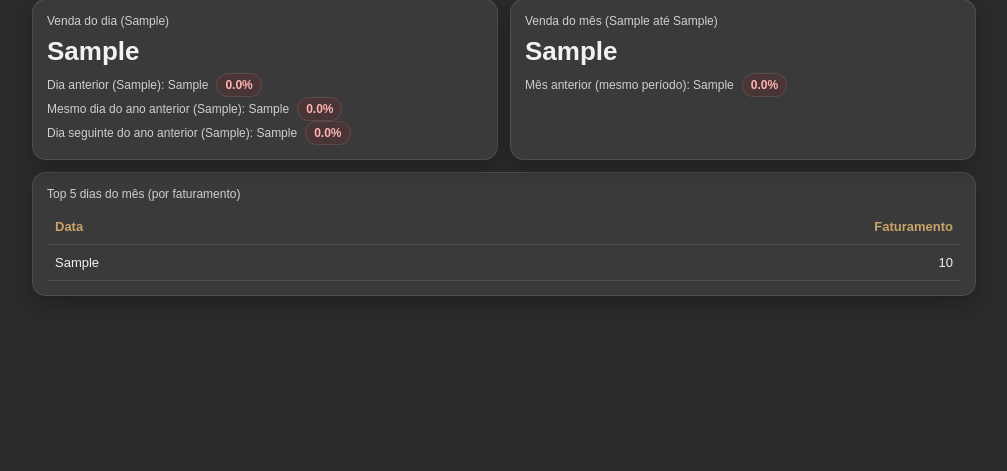
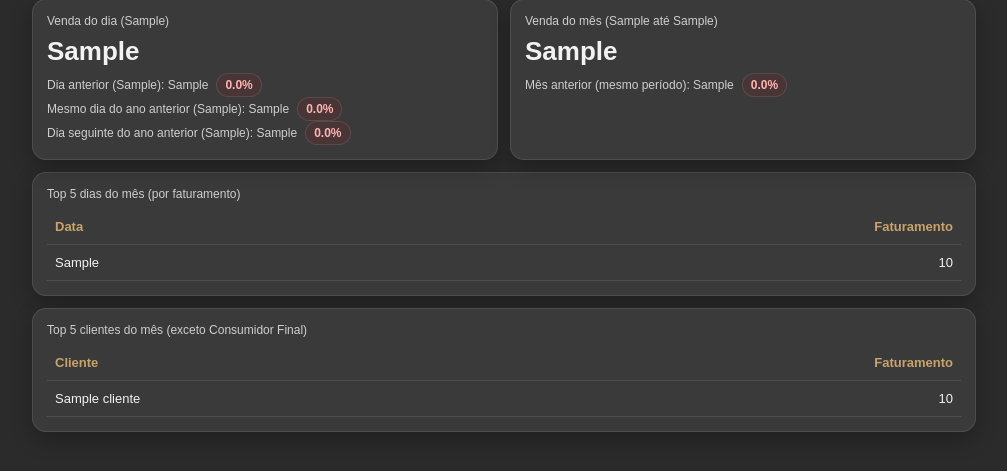
Before and after one commit to amandacostafashion/painel-vendas, a Flask app: template templates/dashboard.html in a window 1280 px wide. Shown: the part 121-592 px from the top of the page, without its empty margins (136-1143 px from the left). Run offline with Flask 3, Linux system fonts and the light colour scheme; the template is opened without the code that fills it: most values are stand-ins (such as "Sample title", 1, 10 or a date in 2020).

Commit message:
Update dashboard.html

```diff
--- a/templates/dashboard.html
+++ b/templates/dashboard.html
@@ -3,6 +3,10 @@
 <head>
   <meta charset="utf-8">
   <meta name="viewport" content="width=device-width, initial-scale=1">
+
+  <!-- Auto-refresh a cada 5 minutos (300s) -->
+  <meta http-equiv="refresh" content="300">
+
   <title>{{ title }}</title>
   <link rel="stylesheet" href="{{ url_for('static', filename='style.css') }}">
 </head>
@@ -92,7 +96,7 @@
 
     </section>
 
-    <!-- ===== TOP 5 ===== -->
+    <!-- ===== TOP 5 DIAS ===== -->
     <section class="card mt">
       <div class="label">Top 5 dias do mês (por faturamento)</div>
 
@@ -114,6 +118,28 @@
       </table>
     </section>
 
+    <!-- ===== TOP 5 CLIENTES ===== -->
+    <section class="card mt">
+      <div class="label">Top 5 clientes do mês (exceto Consumidor Final)</div>
+
+      <table class="table">
+        <thead>
+          <tr>
+            <th>Cliente</th>
+            <th style="text-align:right;">Faturamento</th>
+          </tr>
+        </thead>
+        <tbody>
+          {% for r in top_clientes %}
+            <tr>
+              <td>{{ r["Cliente"] }}</td>
+              <td style="text-align:right;">{{ r["valor_fmt"] }}</td>
+            </tr>
+          {% endfor %}
+        </tbody>
+      </table>
+    </section>
+
     {% endif %}
 
   </div>
```
